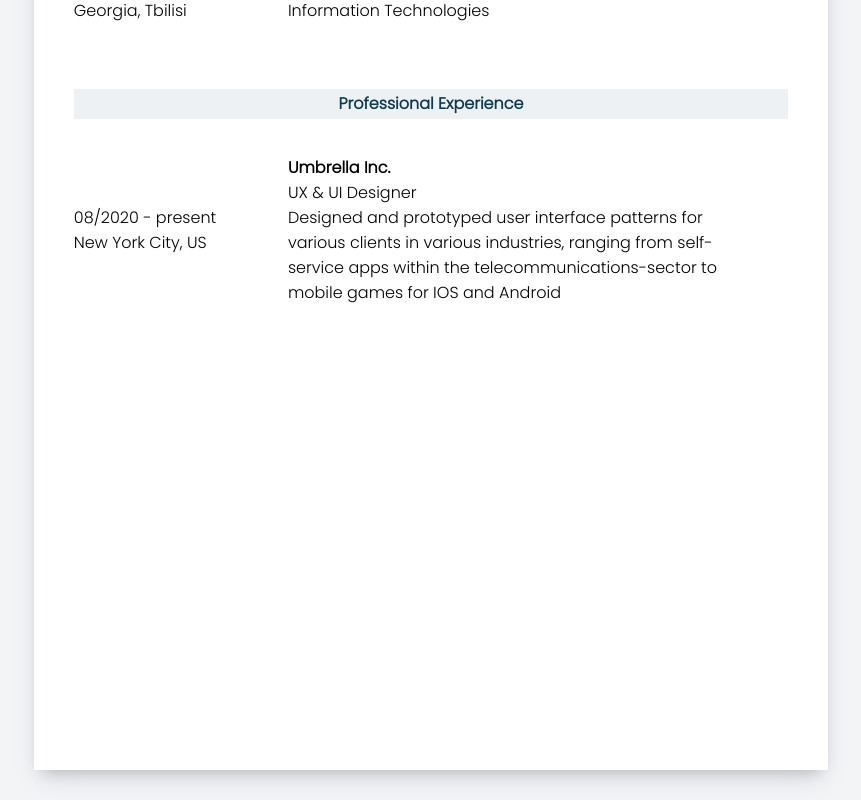
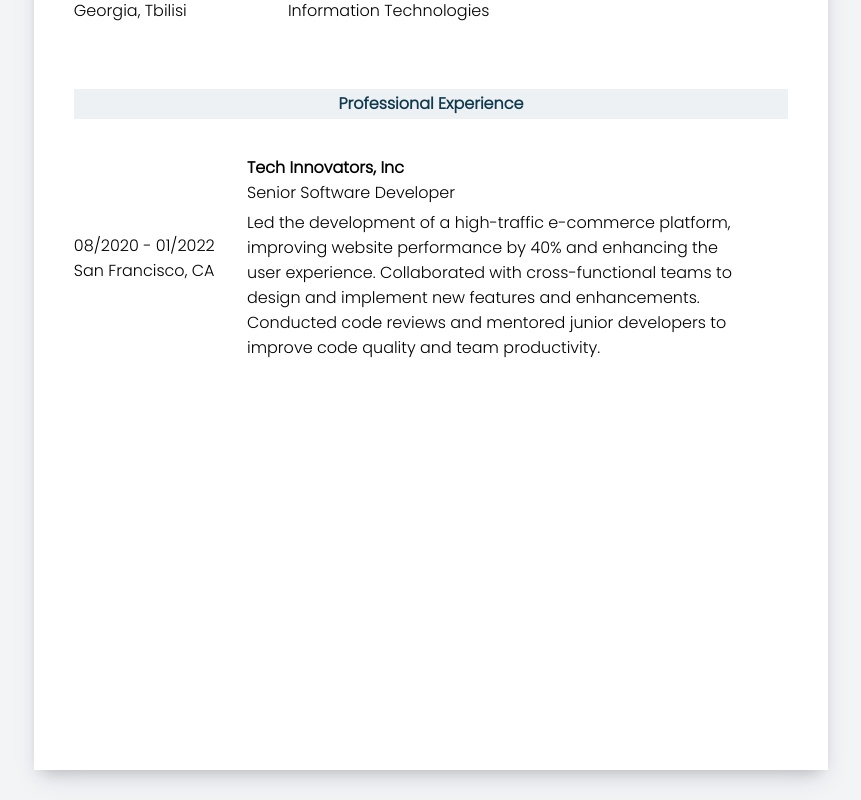
Before and after one commit to jabaaq/CV-Application, a React (Create React App) app: page / in a window 1280 px wide. Shown: the part 1314-2114 px from the top of the page, without its empty margins (209-1070 px from the left). Built offline with nearby package versions, Linux system fonts and the light colour scheme.

Commit message:
created a loadExampleData function and now when you click the 'Load Resume' button, the CV will be automatically filled in (to see an example)

```diff
--- a/src/components/app/App.jsx
+++ b/src/components/app/App.jsx
@@ -53,24 +53,16 @@ class App extends Component {
       //experience data
       experienceData: [
         {
-          companyName: 'Umbrella Inc.',
-          positionTitle: 'UX & UI Designer',
+          companyName: 'Tech Innovators, Inc',
+          positionTitle: 'Senior Software Developer',
           workStartDate: '08/2020',
-          workEndDate: 'present',
-          workLocation: 'New York City, US',
+          workEndDate: '01/2022',
+          workLocation: 'San Francisco, CA',
           workDescription:
-            'Designed and prototyped user interface patterns for various clients in various industries, ranging from self-service apps within the telecommunications-sector to mobile games for IOS and Android',
+            'Led the development of a high-traffic e-commerce platform, improving website performance by 40% and enhancing the user experience. Collaborated with cross-functional teams to design and implement new features and enhancements. Conducted code reviews and mentored junior developers to improve code quality and team productivity.',
           id: 1,
         },
       ],
-
-      // data: [
-      //   {
-      //     fullName: 'Thomas Parker',
-      //     email: 'thomasParker123@test.com',
-      //     phoneNumber: '+1 234 56 78 90',
-      //   }
-      // ],
     };
   }
   setInformation = (e) => {
@@ -152,6 +144,17 @@ class App extends Component {
     });
   };
 
+  loadExampleData = (example) => {
+    this.setState({
+      fullName: example.fullName,
+      email: example.email,
+      phoneNumber: example.phoneNumber,
+      address: example.address,
+      educationData: example.educationData,
+      experienceData: example.experienceData,
+    });
+  };
+
   render() {
     const { fullName, email, phoneNumber, address } = this.state;
     const { school, degree, startDate, endDate, location } = this.state;
@@ -169,7 +172,10 @@ class App extends Component {
     return (
       <div className='app'>
         <div className='edit-side'>
-          <TemplateLoader clearAllData={this.clearAllData} />
+          <TemplateLoader
+            clearAllData={this.clearAllData}
+            exampleData={this.loadExampleData}
+          />
           <PersonalInformation
             fullName={fullName}
             email={email}
--- a/src/components/experience-item/experience-item.css
+++ b/src/components/experience-item/experience-item.css
@@ -15,7 +15,7 @@
 
 
 .experience-right-side {
-    width: 100%
+    width: 140%
 }
 
 .added-experience-information {
@@ -31,6 +31,10 @@
     margin: 20px 0;
 }
 
+.experience-school span {
+    margin-bottom: 5px;
+}
+
 .experience-school {
     display: flex;
     flex-direction: column;
--- a/src/components/template-loader/template-loader.jsx
+++ b/src/components/template-loader/template-loader.jsx
@@ -6,18 +6,57 @@ class TemplateLoader extends Component {
     super(props);
   }
 
-  clearAllData = () => {
-    this.props.educationData = [];
-    this.props.experienceData = [];
+  exampleDataLoad = {
+    fullName: 'Jaba Kadagishvili',
+    email: 'jabaqadagishvili4@gmail.com',
+    phoneNumber: '+1 234 56 78 90',
+    address: 'Georgia, Tbilisi',
+    educationData: [
+      {
+        school: 'Georgian Technical university',
+        degree: 'Information Technologies',
+        startDate: '09/2020',
+        endDate: 'Present',
+        location: 'Georgia, Tbilisi',
+        id: 1,
+      },
+    ],
+    experienceData: [
+      {
+        companyName: 'Tech Innovators, Inc',
+        positionTitle: 'Senior Software Developer',
+        workStartDate: '08/2020',
+        workEndDate: '01/2022',
+        workLocation: 'San Francisco, CA',
+        workDescription:
+          'Led the development of a high-traffic e-commerce platform, improving website performance by 40% and enhancing the user experience. Collaborated with cross-functional teams to design and implement new features and enhancements. Conducted code reviews and mentored junior developers to improve code quality and team productivity.',
+        id: 2,
+      },
+      {
+        companyName: 'CyberGuard Solutions',
+        positionTitle: 'Full-Stack Developer',
+        workStartDate: '08/2021',
+        workEndDate: 'Present',
+        workLocation: 'New York, NY',
+        workDescription:
+          'Designed and implemented a secure, scalable, and user-friendly web application for threat detection and analysis. Developed RESTful APIs, integrated third-party APIs, and optimized database queries for improved system responsiveness. Assisted in architectural decisions and consistently met project deadlines.',
+        id: 3,
+      },
+    ],
   };
 
   render() {
-    const { clearAllData } = this.props;
+    const { clearAllData, exampleData } = this.props;
 
     return (
       <div className='template form-container space-between'>
         {/* <button className='load-example-btn'>Load Example</button> */}
-        <button role='button' className='load-example-btn'>
+        <button
+          role='button'
+          className='load-example-btn'
+          onClick={() => {
+            exampleData(this.exampleDataLoad);
+          }}>
           Load Example
         </button>
         <button className='resume-clear-btn' onClick={clearAllData}>
```
